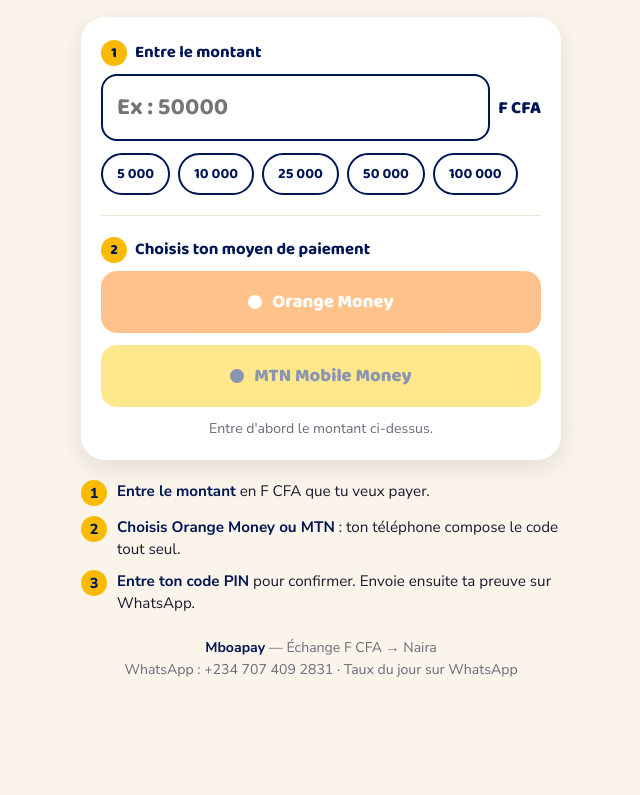
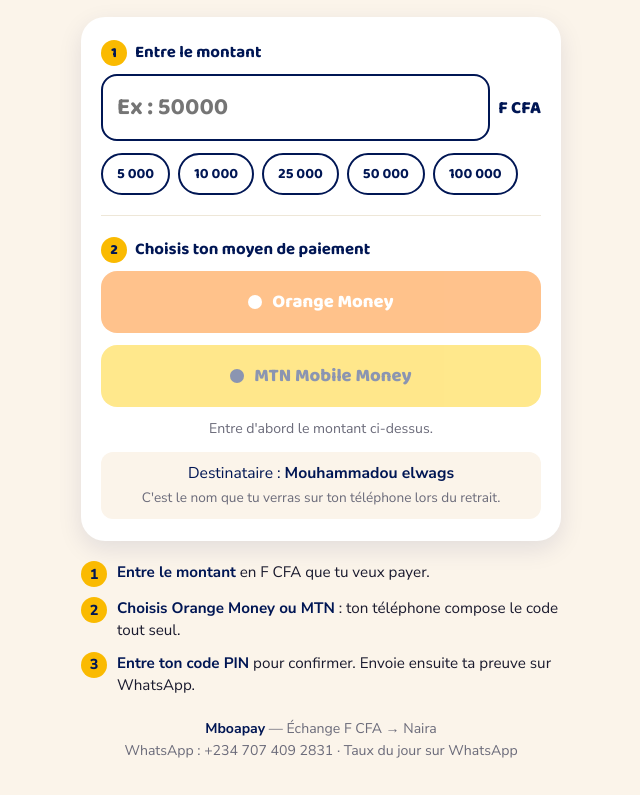
Before and after one commit to amamoudou96-lab/paiement-mboapay, a plain HTML site: page index.html in a window 1280 px wide. Shown: the part 135-930 px from the top of the page, without its empty margins (319-959 px from the left). Before the commit the page ends 849 px from the top, so only its background shows below. Drawn offline with Linux system fonts and the light colour scheme.

Commit message:
Add files via upload

```diff
--- a/index.html
+++ b/index.html
@@ -77,6 +77,11 @@
   .btn-mtn{background:var(--mtn); color:var(--navy);}
   .btn-mtn .dot{background:var(--navy);}
   .hint{text-align:center; color:var(--muted); font-size:.88rem; margin-top:2px;}
+  .recipient{
+    text-align:center; margin-top:14px; font-size:.98rem; color:var(--navy);
+    background:var(--cream); border-radius:12px; padding:10px 12px; line-height:1.5;
+  }
+  .recipient span{color:var(--muted); font-size:.85rem;}
   .code-box{
     display:none; margin-top:16px; background:var(--navy); border-radius:16px; padding:16px;
     color:#fff; text-align:center;
@@ -138,12 +143,13 @@
       <span class="dot"></span> MTN Mobile Money
     </button>
     <p class="hint" id="hint">Entre d'abord le montant ci-dessus.</p>
+    <p class="recipient">Destinataire : <b>Mouhammadou elwags</b><br><span>C'est le nom que tu verras sur ton téléphone lors du retrait.</span></p>
 
     <div class="code-box" id="codeBox">
       <div class="code-label">Code composé :</div>
       <div class="code" id="codeText"></div>
       <button type="button" class="copy-btn" id="copyBtn">Copier le code</button>
-      <p class="code-note">Ton téléphone ouvre le clavier avec ce code — appuie sur Appeler, puis entre ton code PIN pour confirmer le paiement.</p>
+      <p class="code-note">Ton téléphone ouvre le clavier avec ce code — appuie sur Appeler, vérifie que le nom affiché est bien <b>Mouhammadou elwags</b>, puis entre ton code PIN pour confirmer le paiement.</p>
     </div>
   </div>
 
```
